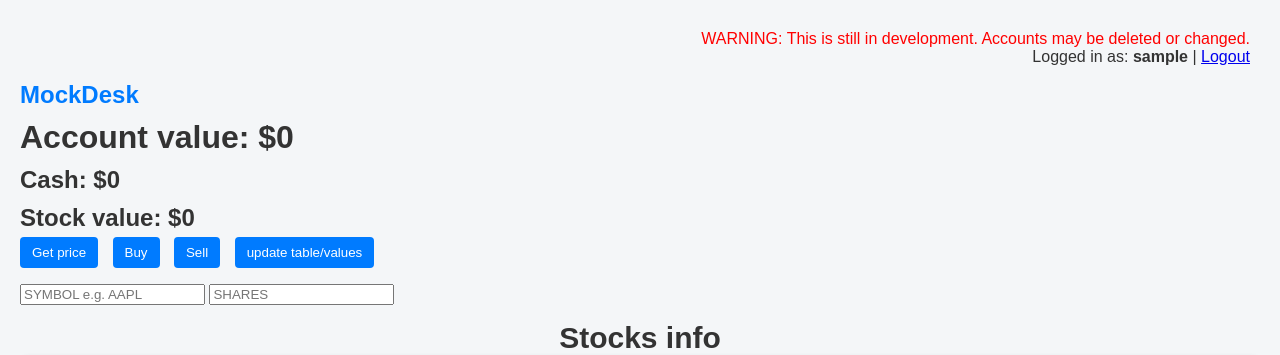
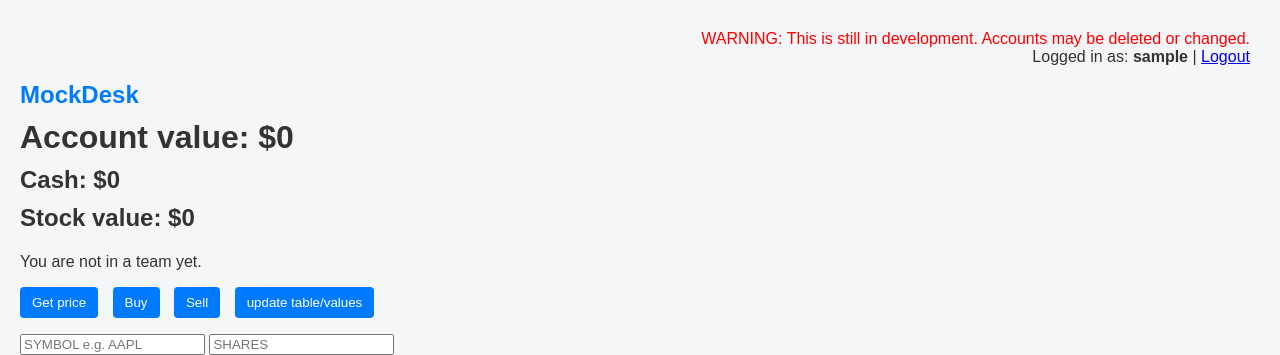
Before and after one commit to tallbeenboy/urban-couscous, a Flask app: page /dashboard in a window 1280 px wide. Shown: the top 355 px of the page. Run offline with Flask 3, Linux system fonts and the light colour scheme; the visitor is signed in with stand-in values (Sample User, id 1); data that the repository does not hold is empty; parts of the project's set-up code (start-up, migrations or seed data) failed here and were passed over.

Commit message:
Update index.html

```diff
--- a/templates/index.html
+++ b/templates/index.html
@@ -174,6 +174,12 @@ button:hover {
         <h1 id="accValue">Account value: $10000</h1>
         <h2 id="cashValue">Cash: $10000</h2>
         <h2 id="stockValue">Stock value: $0</h2>
+        {% if team %}
+          <p>Your team: {{ team }}</p>
+        {% else %}
+          <p>You are not in a team yet.</p>
+        {% endif %}
+
 
 
         <button onclick="getPrice()">Get price</button>
```
